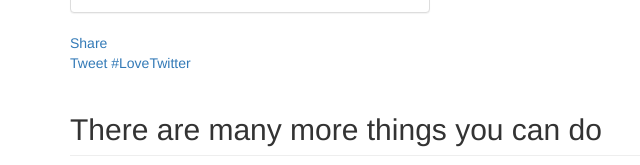
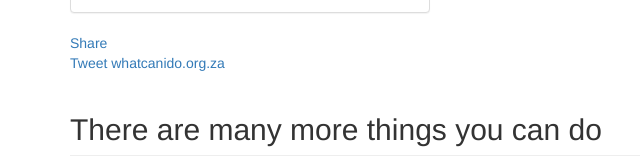
Before and after one commit to what-can-i-do/whatcanido.github.io, a plain HTML site: page index.html in a window 1280 px wide. Shown: the part 1035-1200 px from the top of the page, 0-640 px from the left. Drawn offline with Linux system fonts and the light colour scheme.

Commit message:
Fix tweet share button

```diff
--- a/index.html
+++ b/index.html
@@ -175,7 +175,7 @@
 
         <div class="fb-share-button" data-href="https://whatcanido.org.za" data-layout="button_count" data-size="small" data-mobile-iframe="true"><a class="fb-xfbml-parse-ignore" target="_blank" href="https://www.facebook.com/sharer/sharer.php?u=https%3A%2F%2Fwhatcanido.org.za%2F&amp;src=sdkpreparse">Share</a></div>
 
-        <a href="https://twitter.com/intent/tweet" class="twitter-hashtag-button" data-text="Want to do more for South Africa than just vent online? https://whatcanido.org.za " data-show-count="false">Tweet #LoveTwitter</a><script async src="//platform.twitter.com/widgets.js" charset="utf-8"></script>
+        <a href="https://twitter.com/intent/tweet" class="twitter-hashtag-button" data-text="Want to do more for South Africa than just vent online? https://whatcanido.org.za " data-show-count="false">Tweet whatcanido.org.za</a><script async src="//platform.twitter.com/widgets.js" charset="utf-8"></script>
 
         <!-- Features Section -->
         <div class="row">
```
